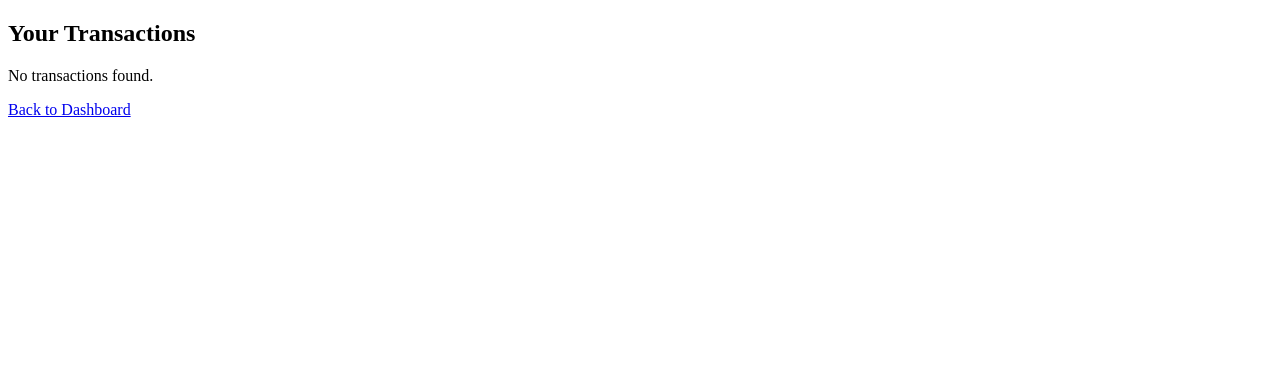
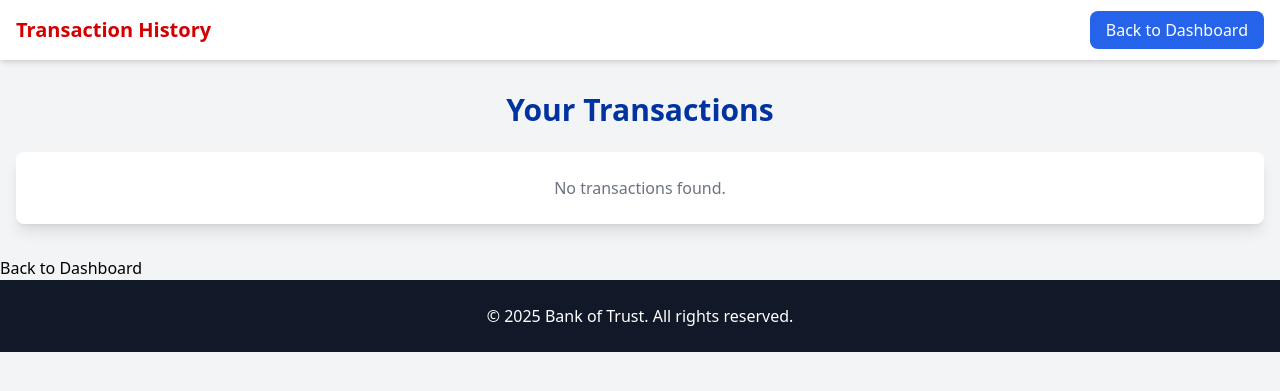
Before and after one commit to GodsplanElot/BOAclone, a Django app: page /transactions/ in a window 1280 px wide. Shown: the top 391 px of the page. Run offline with Django 5.2, Linux system fonts and the light colour scheme; a user stored in the database is signed in; data comes from the database, SQL or seed files in the repository; both versions use the stored data as it was after the commit; some libraries are stand-ins or nearby versions.

Commit message:
Modify transaction page

```diff
--- a/boa/bankPages/templates/bankPages/profile.html
+++ b/boa/bankPages/templates/bankPages/profile.html
@@ -3,7 +3,7 @@
 <head>
     <meta charset="UTF-8">
     <meta name="viewport" content="width=device-width, initial-scale=1.0">
-    <title>Deposit Funds</title>
+    <title>{{ user.username }} | Profile</title>
     <script src="https://cdn.tailwindcss.com"></script>
     <script defer src="https://cdn.jsdelivr.net/npm/alpinejs@3.x.x/dist/cdn.min.js"></script>
     <style>
@@ -16,7 +16,7 @@
     <!-- Navbar -->
     <nav class="bg-white shadow-md py-4">
         <div class="container mx-auto flex justify-between items-center px-4">
-            <h1 class="text-xl font-bold primary-color">Deposit Funds</h1>
+            <h1 class="text-xl font-bold secondary-color">Thank you for banking with, BOA || {{ user.username }}. </h1>
             <div class="space-x-4">
                 <a href="{% url 'dashboard' %}" class="px-4 py-2 bg-blue-600 text-white rounded-lg">Back to Dashboard</a>
             </div>
--- a/boa/bankPages/templates/bankPages/transactions.html
+++ b/boa/bankPages/templates/bankPages/transactions.html
@@ -1,37 +1,83 @@
-{% load static %}
 <!DOCTYPE html>
 <html lang="en">
 <head>
     <meta charset="UTF-8">
     <meta name="viewport" content="width=device-width, initial-scale=1.0">
     <title>Transaction History</title>
+    <script src="https://cdn.tailwindcss.com"></script>
+    <script defer src="https://cdn.jsdelivr.net/npm/alpinejs@3.x.x/dist/cdn.min.js"></script>
+    <style>
+        .primary-color { color: #d40000; }
+        .secondary-color { color: #0033a0; }
+        .accent-color { color: #008000; }
+    </style>
 </head>
-<body>
-    <h2>Your Transactions</h2>
+<body class="bg-gray-100">
+    <!-- Navbar -->
+    <nav class="bg-white shadow-md py-4">
+        <div class="container mx-auto flex justify-between items-center px-4">
+            <h1 class="text-xl font-bold primary-color">Transaction History</h1>
+            <div class="space-x-4">
+                <a href="#" class="px-4 py-2 bg-blue-600 text-white rounded-lg">Back to Dashboard</a>
+            </div>
+        </div>
+    </nav>
 
+    <!-- Transactions Section -->
+    <section class="container mx-auto px-4 py-8">
+        <h2 class="text-3xl font-bold secondary-color text-center">Your Transactions</h2>
+        <div class="mt-6 bg-white p-6 shadow-lg rounded-lg overflow-x-auto">
             {% if transactions %}
-        <table border="1">
-            <tr>
-                <th>Transaction ID</th>
-                <th>Amount</th>
-                <th>Type</th>
-                <th>Status</th>
-                <th>Date</th>
+            <table class="w-full border-collapse hidden md:table">
+                <thead>
+                    <tr class="bg-gray-200">
+                        <th class="py-2 px-4 border">Transaction ID</th>
+                        <th class="py-2 px-4 border">Sender Name</th>
+                        <th class="py-2 px-4 border">Amount</th>
+                        <th class="py-2 px-4 border">Type</th>
+                        <th class="py-2 px-4 border">Status</th>
+                        <th class="py-2 px-4 border">Session ID</th>
+                        <th class="py-2 px-4 border">Date</th>
                     </tr>
+                </thead>
+                <tbody>
                     {% for transaction in transactions %}
-                <tr>
-                    <td>{{ transaction.transaction_id }}</td>
-                    <td>₦{{ transaction.amount }}</td>
-                    <td>{{ transaction.transaction_type }}</td>
-                    <td>{{ transaction.status }}</td>
-                    <td>{{ transaction.timestamp }}</td>
+                    <tr class="border-b">
+                        <td class="py-2 px-4">{{ transaction.transaction_id }}</td>
+                        <td class="py-2 px-4">{{ transaction.sender_name }}</td>
+                        <td class="py-2 px-4 text-green-500">₦{{ transaction.amount }}</td>
+                        <td class="py-2 px-4">{{ transaction.transaction_type }}</td>
+                        <td class="py-2 px-4 text-gray-600">{{ transaction.status }}</td>
+                        <td class="py-2 px-4">{{ transaction.session_id }}</td>
+                        <td class="py-2 px-4">{{ transaction.timestamp }}</td>
                     </tr>
                     {% endfor %}
+                </tbody>
             </table>
+
+            <!-- Mobile View -->
+            <div class="md:hidden space-y-4 mt-4">
+                {% for transaction in transactions %}
+                <div class="bg-gray-50 p-4 rounded-lg shadow-lg">
+                    <p><strong>Transaction ID:</strong> {{ transaction.transaction_id }}</p>
+                    <p><strong>Sender Name:</strong> {{ transaction.sender_name }}</p>
+                    <p class="text-green-500"><strong>Amount:</strong> ₦{{ transaction.amount }}</p>
+                    <p><strong>Type:</strong> {{ transaction.transaction_type }}</p>
+                    <p><strong>Status:</strong> {{ transaction.status }}</p>
+                    <p><strong>Session ID:</strong> {{ transaction.session_id }}</p>
+                    <p><strong>Date:</strong> {{ transaction.timestamp }}</p>
+                </div>
+                {% endfor %}
+            </div>
             {% else %}
-        <p>No transactions found.</p>
+                <p class="text-center text-gray-500">No transactions found.</p>
             {% endif %}
-
+        </div>
+    </section>
     <a href="{% url 'dashboard' %}">Back to Dashboard</a>
+    <!-- Footer -->
+    <footer class="bg-gray-900 text-white text-center py-6">
+        <p>&copy; 2025 Bank of Trust. All rights reserved.</p>
+    </footer>
 </body>
 </html>
```
Also changed, not shown: boa/db.sqlite3. Lines whose indentation alone changed are shown as unchanged.
